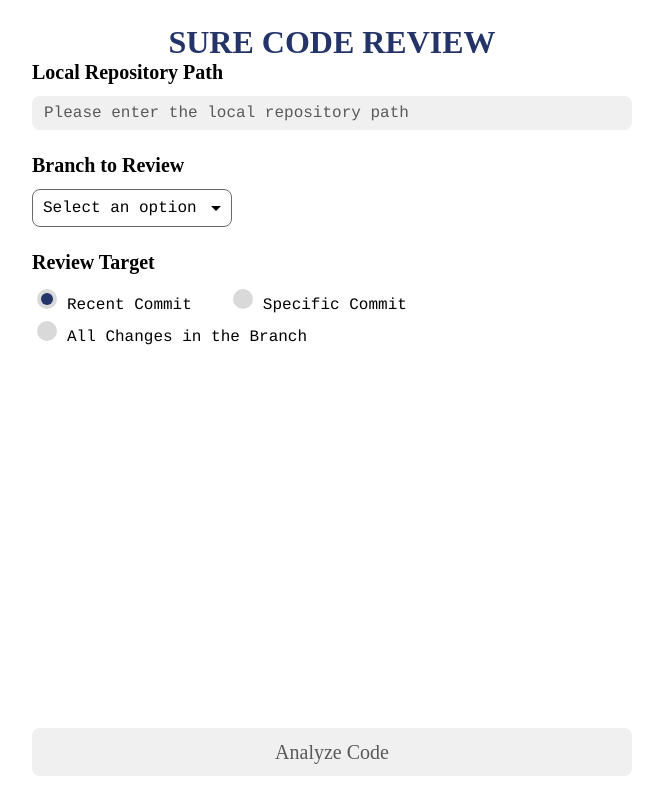
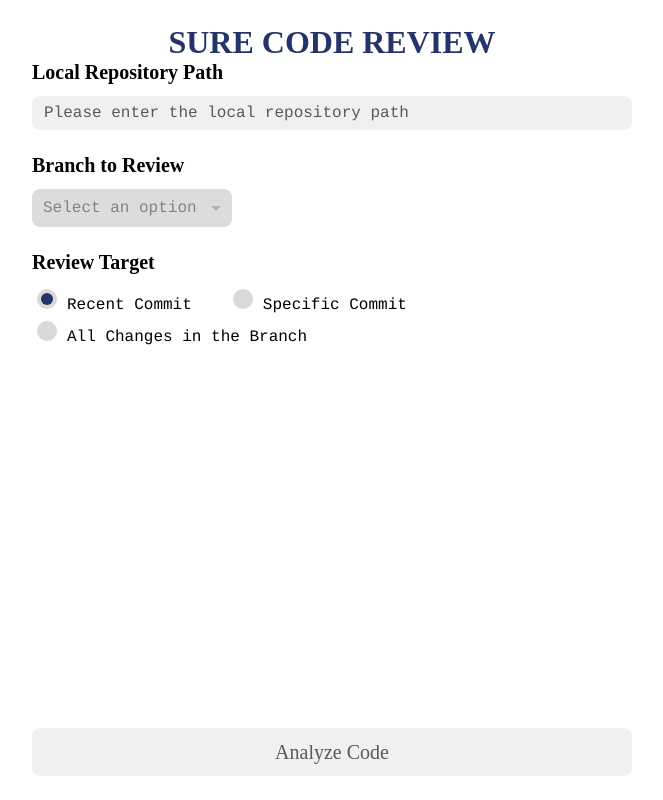
Before and after one commit to surecodereview/SureCodeReview_FE, a React (Vite) app: page / in a window 1280 px wide. Shown: the whole page, without its empty margins (308-971 px from the left). Built offline with nearby package versions, Linux system fonts and the light colour scheme.

Commit message:
feat: Dropdown disable 처리

```diff
--- a/src/components/common/Dropdown.tsx
+++ b/src/components/common/Dropdown.tsx
@@ -5,9 +5,10 @@ interface DropdownProps {
     optionList: string[];
     selectedValue: string;
     onChange: (value: string) => void;
+    placeholder?: string;
 }
 
-const Dropdown = ({ optionList, selectedValue, onChange }: DropdownProps) => {
+const Dropdown = ({ optionList, selectedValue, onChange, placeholder }: DropdownProps) => {
     const [isOpen, setIsOpen] = useState(false);
 
     const handleOptionClick = (value: string) => {
@@ -17,11 +18,13 @@ const Dropdown = ({ optionList, selectedValue, onChange }: DropdownProps) => {
 
     return (
         <SelectContainer>
-            <Selected onClick={() => setIsOpen(!isOpen)}>
-                {selectedValue || 'Select an option'}
-                <Arrow isOpen={isOpen} />
+            <Selected
+                disabled={optionList.length === 0}
+                onClick={() => optionList.length > 0 && setIsOpen(!isOpen)}>
+                {selectedValue || (placeholder ?? 'Select an option')}
+                <Arrow isOpen={isOpen} disabled={optionList.length === 0} />
             </Selected>
-            {isOpen && (
+            {isOpen && optionList.length > 0 && (
                 <OptionListContainer>
                     {optionList.map(option => (
                         <Option key={option} onClick={() => handleOptionClick(option)}>
```
